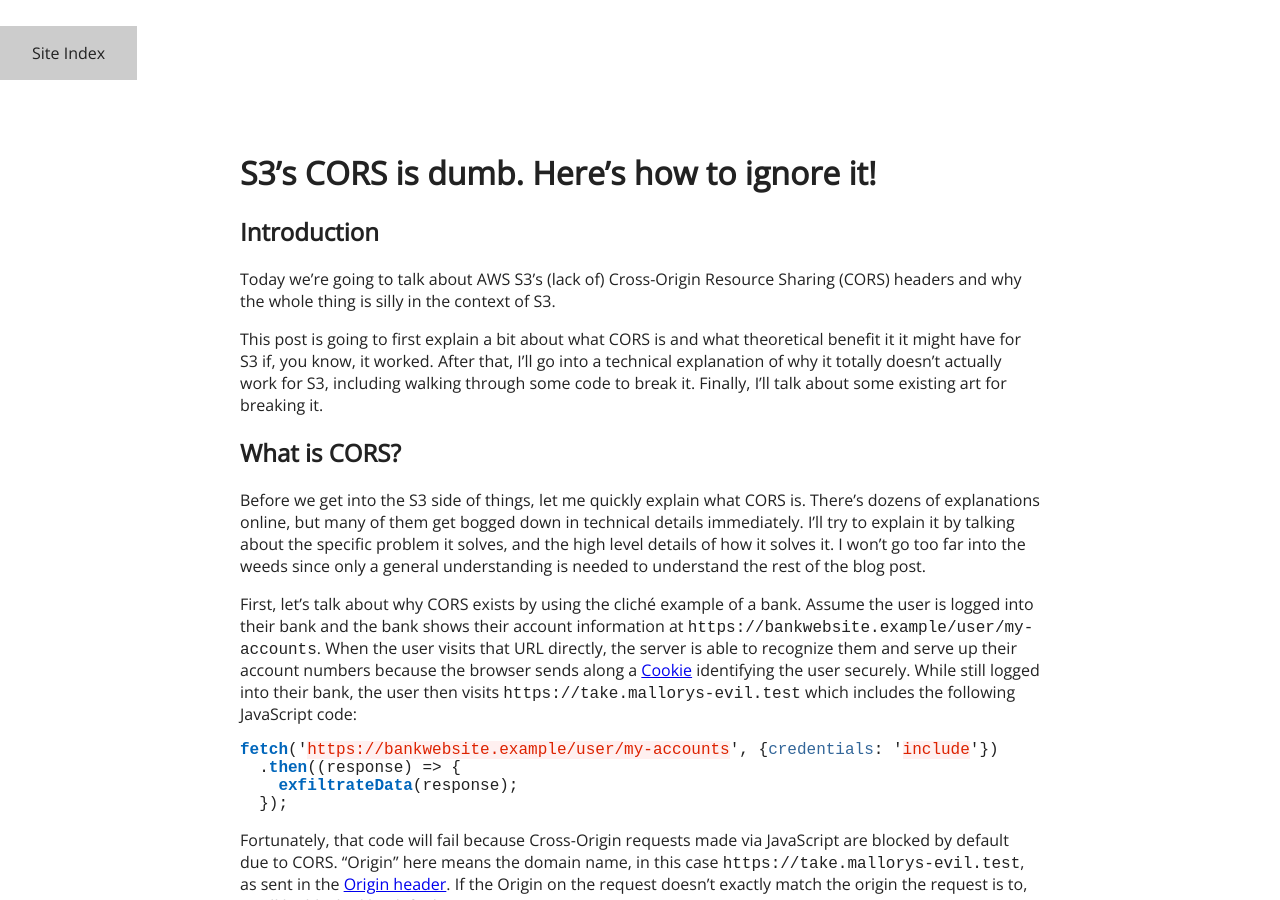
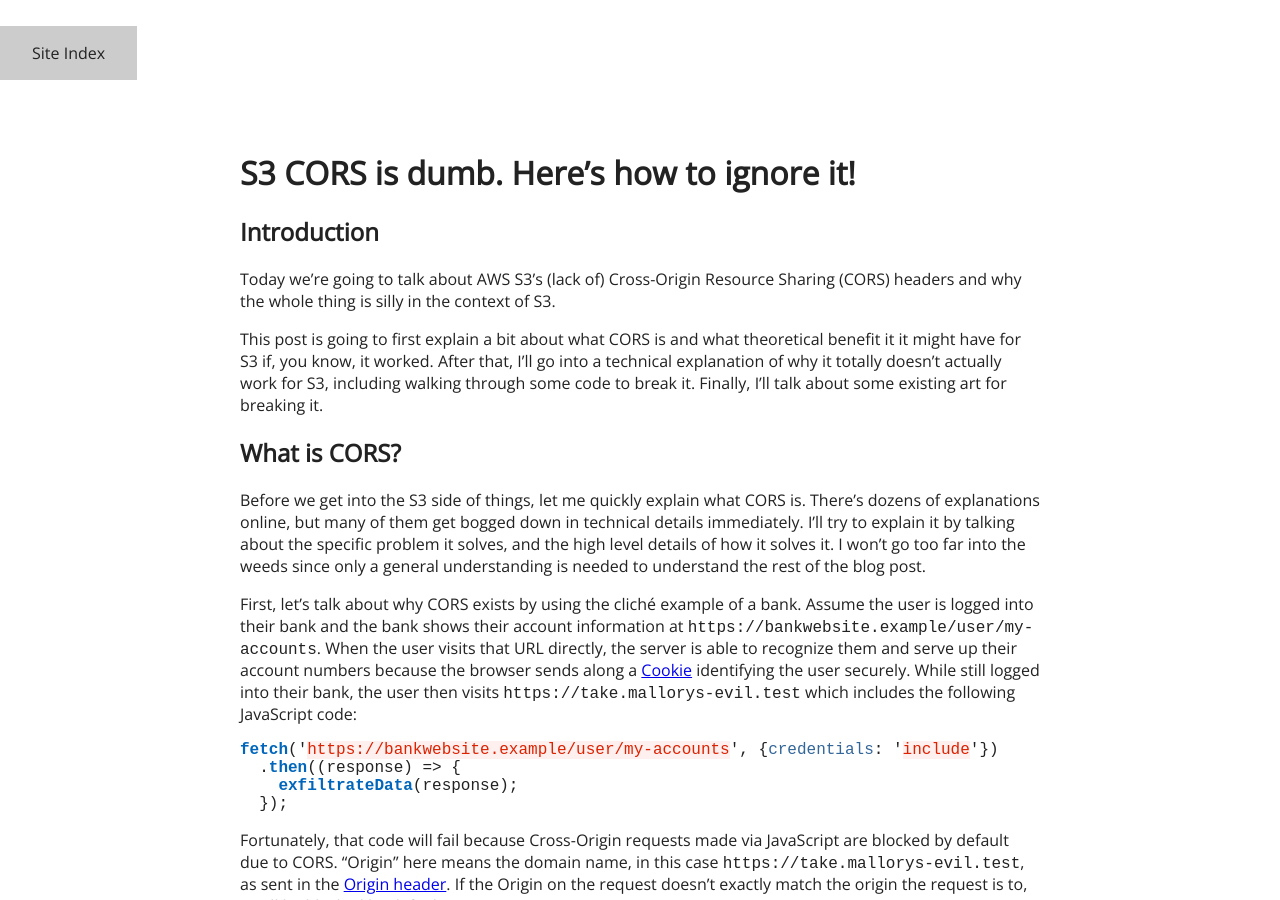
Before and after one commit to euank/euank.com, a Jekyll site: the page built from _posts/2018-10-19-s3-cors-pfffff.md, in a window 1280 px wide and 900 px high. Built offline with Jekyll 4.4.1, drawn with Linux system fonts in a browser that asks for light colours; some of the changed text lies outside the part shown.

```diff
--- a/_posts/2018-10-19-s3-cors-pfffff.md
+++ b/_posts/2018-10-19-s3-cors-pfffff.md
@@ -1,9 +1,9 @@
 ---
 layout: post
-title: S3's CORS is dumb. Here's how to ignore it!
+title: S3 CORS is dumb. Here's how to ignore it!
 ---
 
-# S3's CORS is dumb. Here's how to ignore it!
+# S3 CORS is dumb. Here's how to ignore it!
 
 ## Introduction
 
@@ -116,7 +116,7 @@ some may be useful to browse and/or manipulate from client-side JavaScript.
 By default, buckets do not have CORS headers though, so in most cases you will
 be foiled by bad defaults.
 
-## Breaking S3's CORS
+## Breaking S3 CORS
 
 CORS, no matter what, never blocks a request from the same origin. That is to say, if JavaScript is running on `s3.amazonaws.com`, no request to `s3.amazonaws.com` will ever be blocked.
 If only there was a way to run arbitrary JavaScript on that origin... like if they let us upload an html file to `s3.amazonaws.com/my-bucket-name/my-file.html`!
```
